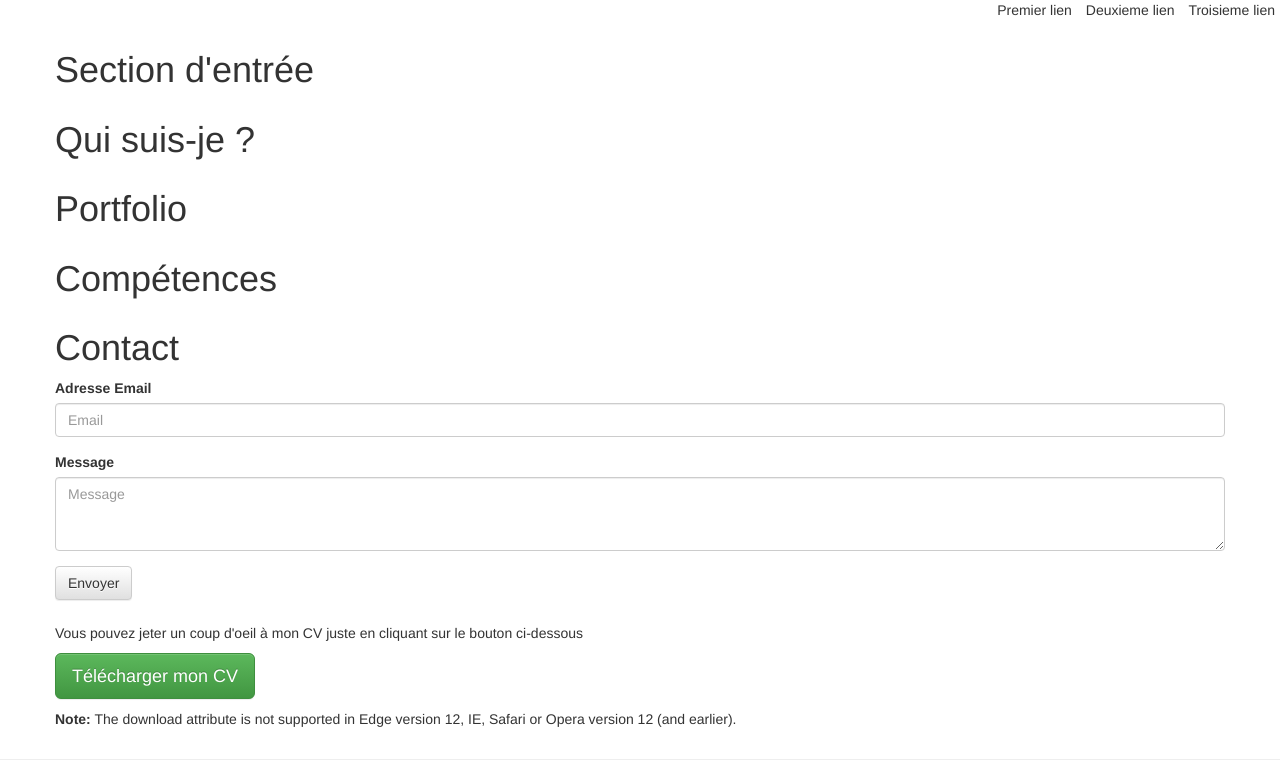
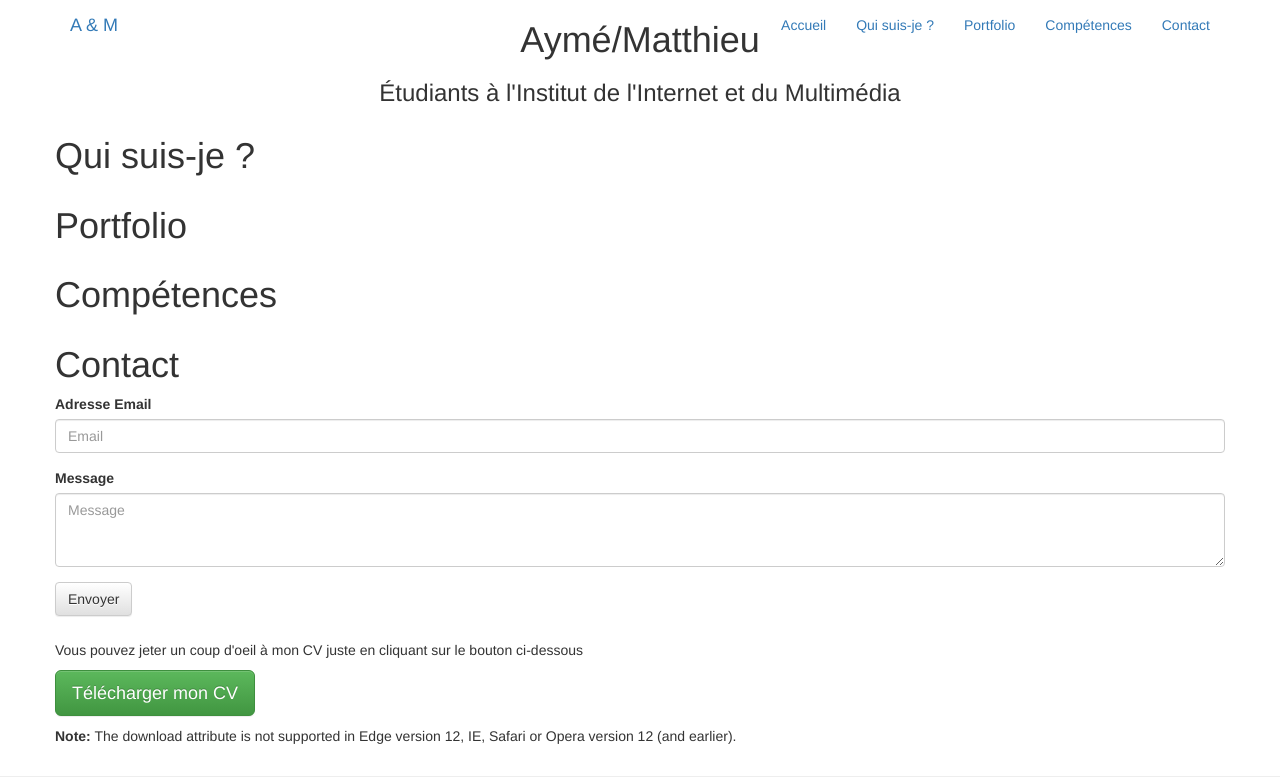
Before and after one commit to Oxyrio/SitePerso, a PHP site: page / in a window 1280 px wide. Shown: the top 777 px of the page. Run offline with PHP 8.4, Linux system fonts and the light colour scheme; some libraries are stand-ins or nearby versions.

Commit message:
Ajout menu

```diff
--- a/templates/header.php
+++ b/templates/header.php
@@ -34,10 +34,22 @@
 
 <body>
 
-<div class="loader"></div>
+<!--<div class="loader"></div>-->
 
-<ul class="list-inline text-right">
-    <li>Premier lien</li>
-    <li>Deuxieme lien</li>
-    <li>Troisieme lien</li>
-</ul>
+<nav class="navbar navbar-fixed-top">
+    <div class="container">
+        <div class="navbar-header">
+            <a title="A & M" class="navbar-brand" href="#">A & M</a>
+        </div>
+
+        <div class="collapse navbar-collapse">
+            <ul class="nav navbar-nav navbar-right">
+                <li><a title="A & M" href="#accueil">Accueil</a></li>
+                <li><a title="About" href="#about">Qui suis-je ?</a></li>
+                <li><a title="Portfolio" href="#portfolio">Portfolio</a></li>
+                <li><a title="Skills" href="#skills">Compétences</a></li>
+                <li><a title="Contact" href="#contact">Contact</a></li>
+            </ul>
+        </div>
+    </div>
+</nav>
--- a/templates/index.php
+++ b/templates/index.php
@@ -10,7 +10,10 @@ include('header.php');
 <div id="first">
     <div class="container">
         <div class="row">
-            <h1>Section d'entrée</h1>
+            <div class="col-md-6 col-md-offset-3">
+                <h1 class="text-center">Aymé/Matthieu</h1>
+                <h3 class="text-center">Étudiants à l'Institut de l'Internet et du Multimédia</h3>
+            </div>
         </div>
     </div>
 </div>
```
Also changed, not shown: img/back.jpg (added), 2 other files.
